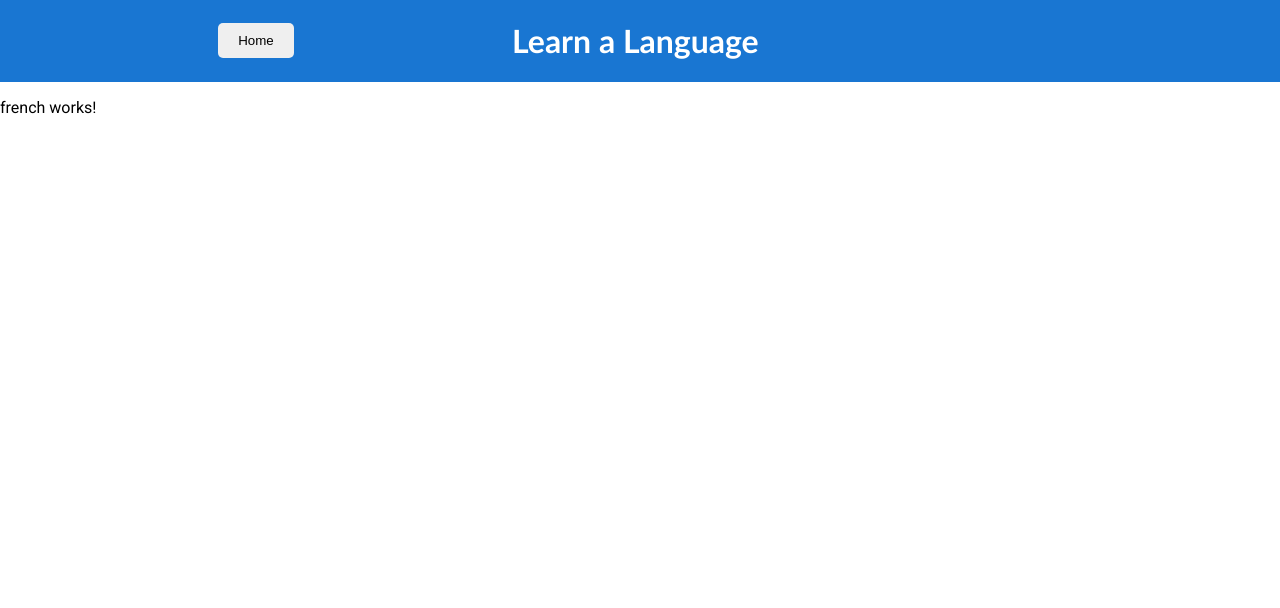
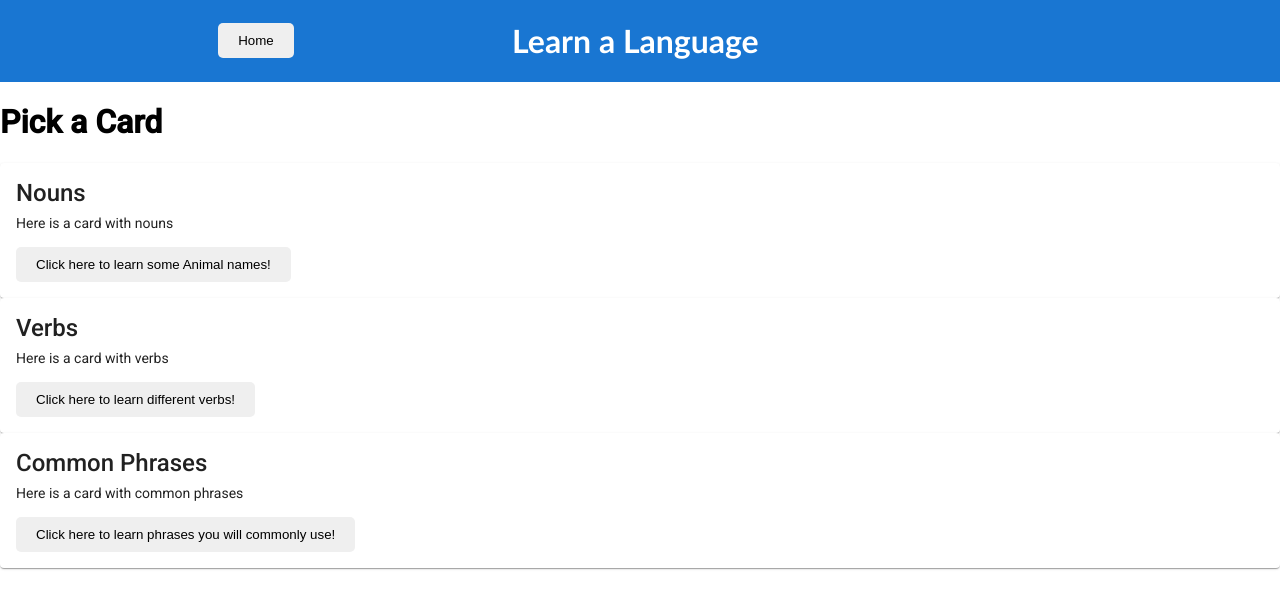
Before and after one commit to farshad-s/learn-a-lang, an Angular app: page /home/French in a window 1280 px wide. Shown: the top 608 px of the page. Built offline with nearby package versions, Linux system fonts and the light colour scheme.

Commit message:
brought over the html from urdu component

```diff
--- a/src/app/french/french.component.html
+++ b/src/app/french/french.component.html
@@ -1 +1,24 @@
-<p>french works!</p>
+<h1 class="title">Pick a Card</h1>
+<div class="card-container">
+  <div class="row">
+    <div *ngFor="let category of categories; let i = index">
+      <mat-card>
+        <mat-card-title>{{ category.category }}</mat-card-title>
+        <mat-card-content>{{ category.description }}</mat-card-content>
+        <button *ngIf="i == 0" (click)="openNounModal()">
+          Click here to learn some Animal names!
+        </button>
+        <button *ngIf="i == 1" (click)="openVerbModal()">
+          Click here to learn different verbs!
+        </button>
+        <button *ngIf="i == 2" (click)="openPhraseModal()">
+          Click here to learn phrases you will commonly use!
+        </button>
+      </mat-card>
+    </div>
+  </div>
+</div>
+
+<app-modal #nounModal></app-modal>
+<app-modal #verbModal></app-modal>
+<app-modal #phraseModal></app-modal>
```
